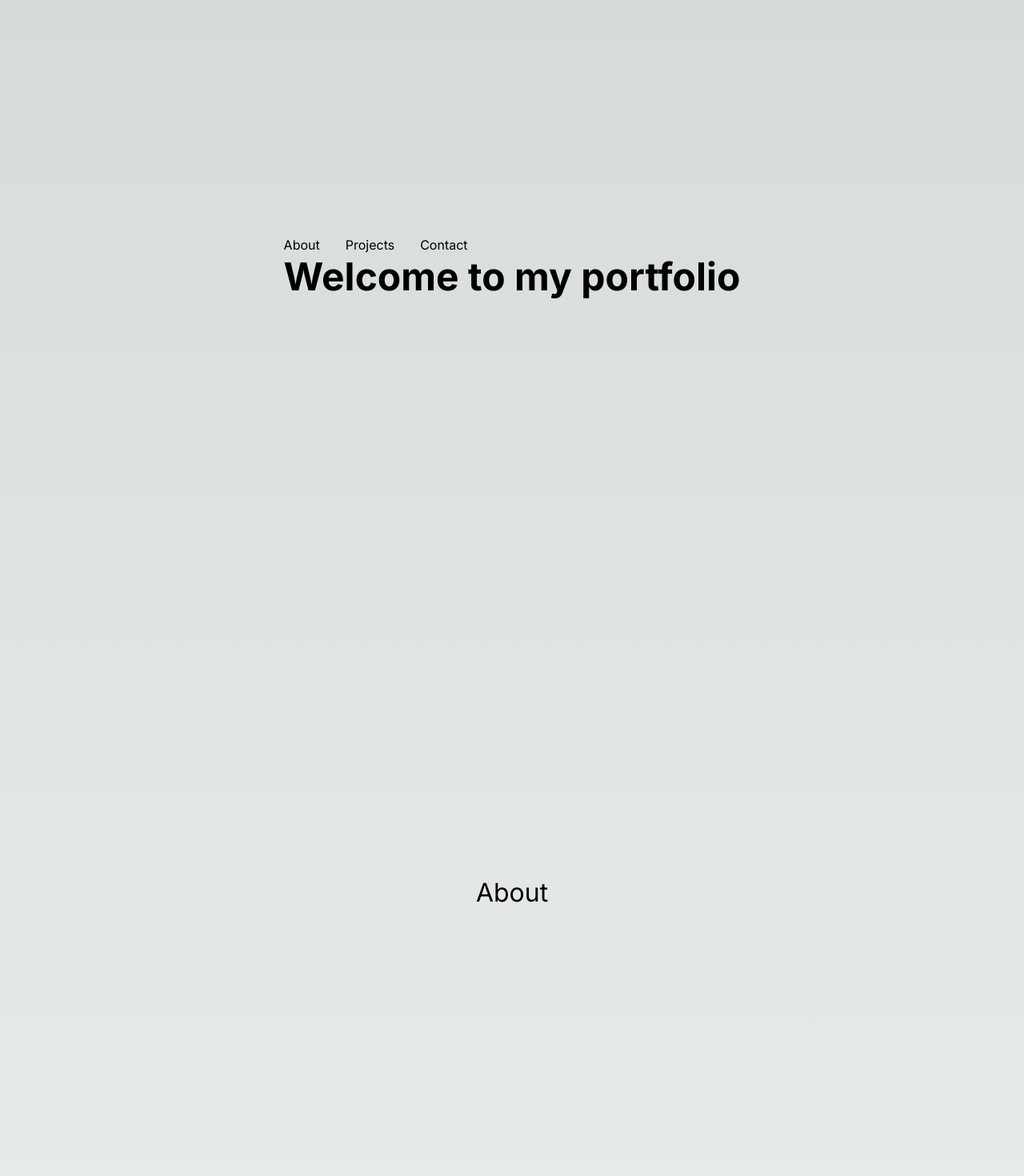
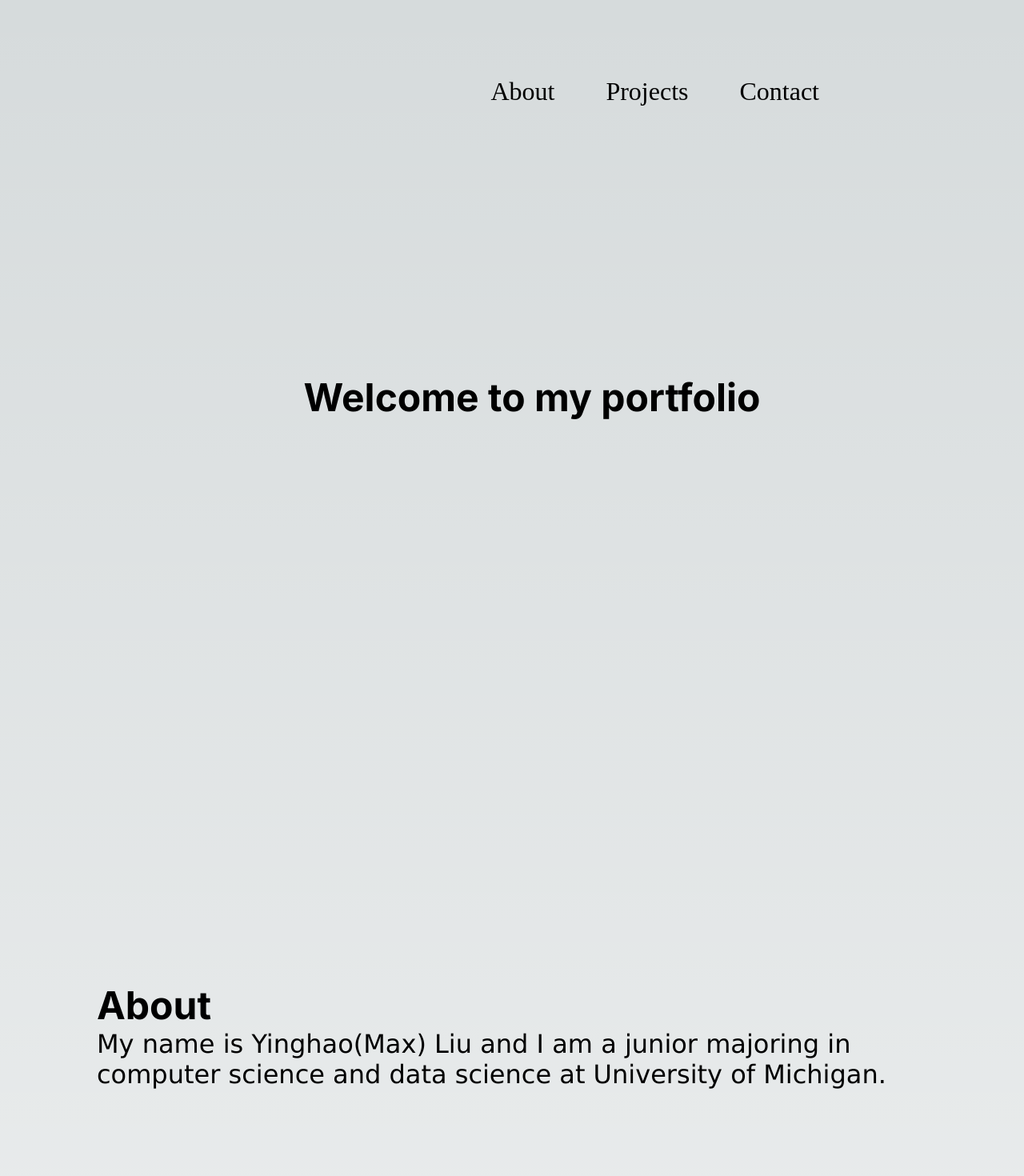
Before and after one commit to maxliu2001/m.portfolio, a Next.js app: page / in a window 1280 px wide. Shown: the top 1470 px of the page at 80% size. Built offline with nearby package versions, Linux system fonts and the light colour scheme.

Commit message:
'completed rudimentary navbar'

```diff
--- a/src/pages/components/topnavbar.js
+++ b/src/pages/components/topnavbar.js
@@ -3,9 +3,9 @@ import styles from '@/styles/NavBar.module.css'
 export default function NavBar() {
     return (
         <div className={styles.navbar}>
-            <p>About</p>
-            <p>Projects</p>
-            <p>Contact</p>
+            <a href="#about">About</a>
+            <a href="#projects">Projects</a>
+            <a href="#contact">Contact</a>
         </div>
     )
 }
--- a/src/pages/index.js
+++ b/src/pages/index.js
@@ -9,9 +9,9 @@ const inter = Inter({ subsets: ['latin'] })
 
 export default function Home() {
   const enterAnimation = {
-    hidden: { y: 1000 },
+    hidden: { x: 500 },
     visible: {
-      y: 200,
+      x: 25,
       transition: {
         type: 'spring',
         duration: 1
@@ -21,42 +21,50 @@ export default function Home() {
     <>
       <Head>
         <title>MPortfolio</title>
-        <meta name="description" content="New Online Portfolio for Max Liu" />
+        <meta name="description" content="Max Liu Portfolio" />
         <meta name="viewport" content="width=device-width, initial-scale=1" />
         <link rel="icon" href="/favicon.ico" />
       </Head>
       <main className={styles.main}>
-
+      <NavBar></NavBar>
         <motion.div
-        className="card-container"
+        className="div-container"
         initial="hidden"
         whileInView="visible"
         viewport={{ once: true, amount: 0.8 }}
+        id="main"
         >
           <motion.section className={styles.header}
           variants={enterAnimation}
           >
-          <NavBar></NavBar>
-          <h1>Welcome to my portfolio</h1>
+            <h1>Welcome to my portfolio</h1>
           </motion.section>
         </motion.div>
 
         <motion.div
-        className="card-container"
+        className="div-container"
         initial="hidden"
         whileInView="visible"
         viewport={{ once: true, amount: 0.8 }}
+        id="about"
         >
           <motion.section className={styles.header}
           variants={enterAnimation}
-          > About </motion.section>
+          >
+            <h1 >About</h1>
+            <p className={styles.headertxt}>
+              My name is Yinghao(Max) Liu and I am a junior majoring in computer science and data science
+              at University of Michigan.
+            </p>
+          </motion.section>
         </motion.div>
 
         <motion.div
-        className="card-container"
+        className="div-container"
         initial="hidden"
         whileInView="visible"
         viewport={{ once: true, amount: 0.8 }}
+        id="projects"
         >
           <motion.section className={styles.header}
           variants={enterAnimation}
@@ -64,10 +72,11 @@ export default function Home() {
         </motion.div>
 
         <motion.div
-        className="card-container"
+        className="div-container"
         initial="hidden"
         whileInView="visible"
         viewport={{ once: true, amount: 0.8 }}
+        id="contact"
         >
           <motion.section className={styles.header}
           variants={enterAnimation}
--- a/src/styles/Home.module.css
+++ b/src/styles/Home.module.css
@@ -11,6 +11,15 @@
   height: 100vh;
   font-family: Inter;
   font-size: 2rem;
+  display: flex;
+  flex-direction: column;
+  justify-content: center;
+}
+
+.headertxt {
+  height: 10vh;
+  font-family: Verdana, Geneva, Tahoma, sans-serif;
+  font-size: 1em;
 }
 
 .about {
--- a/src/styles/NavBar.module.css
+++ b/src/styles/NavBar.module.css
@@ -1,6 +1,19 @@
 .navbar {
+    right: 20%;
     display: flex;
     flex-direction: row;
+    justify-content: flex-end;
     gap: 2em;
-    font-size: 1rem;
+    font-size: 2rem;
+    width:100%;
+    position: fixed;
 }
+
+/* Tablet and Smaller Desktop */
+@media (min-width: 701px) and (max-width: 1120px) {
+    .navbar {
+        right: 0;
+        flex-direction: row;
+        justify-content: space-around;
+    }
+}
```
